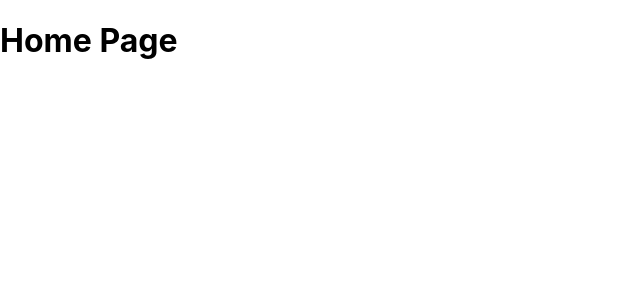
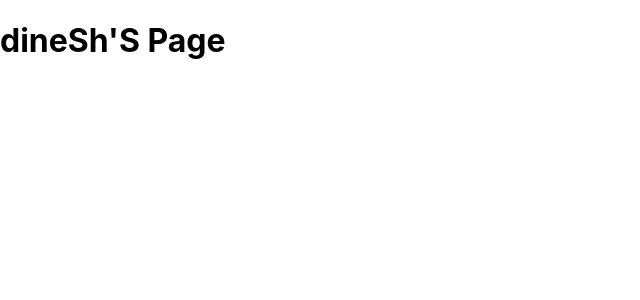
Before and after one commit to dnsh4989/dinu, a Next.js app: page / in a window 1280 px wide. Shown: the top 300 px of the page, without its empty margins (0-640 px from the left). Built offline with nearby package versions, Linux system fonts and the light colour scheme.

Commit message:
second commit

```diff
--- a/pages/index.js
+++ b/pages/index.js
@@ -1,5 +1,5 @@
 function HomePage() {
-  return <h1>Home Page</h1>;
+  return <h1>dineSh'S Page</h1>;
 }
 
 export default HomePage;
```
